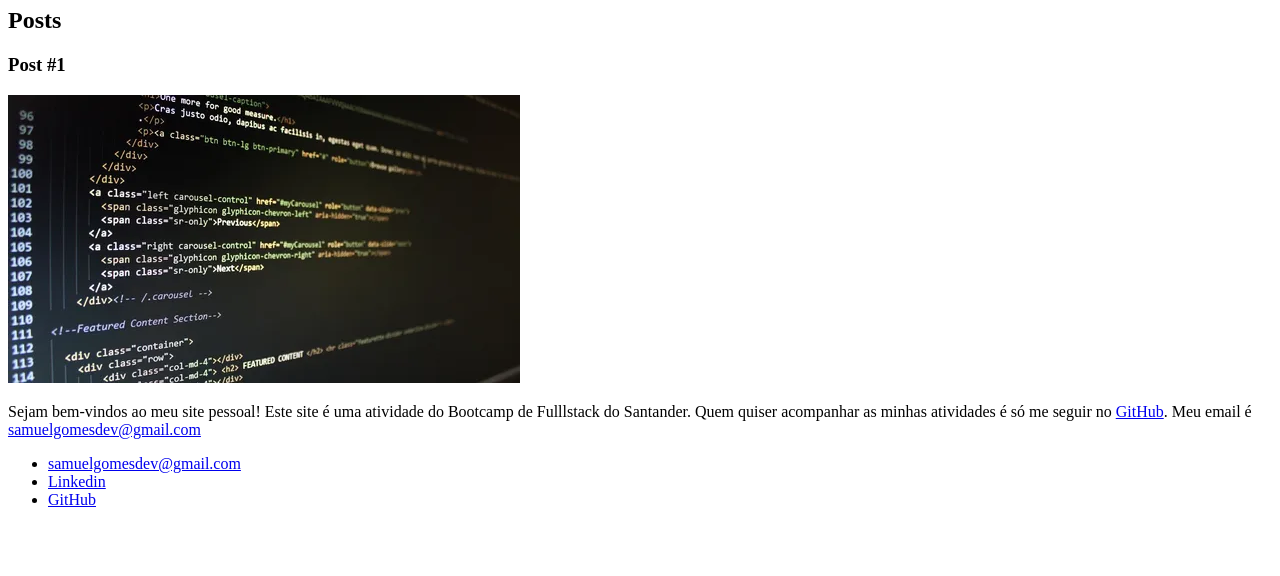
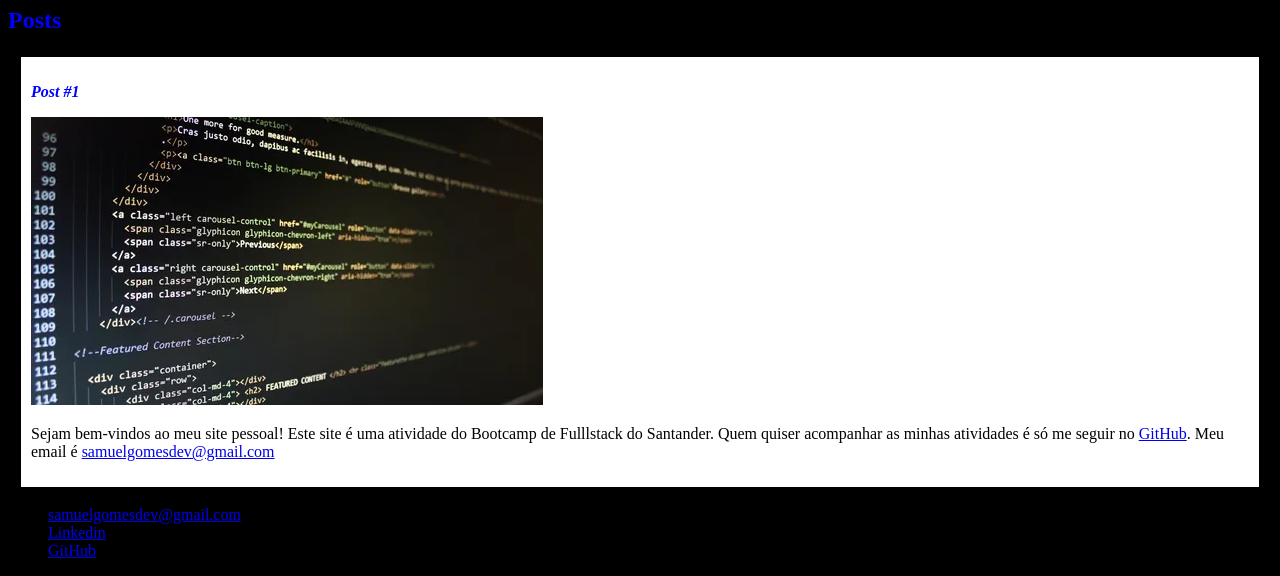
Before and after one commit to Samuelgomes3/Site-Pessoal, a plain HTML site: page index.html in a window 1280 px wide. Shown: the part 1585-2161 px from the top of the page. Before the commit the page ends 2110 px from the top, so only its background shows below. Drawn offline with Linux system fonts and the light colour scheme.

Commit message:
Estilizando box-model

```diff
--- a/index.html
+++ b/index.html
@@ -3,19 +3,20 @@
     <head>
         <meta charset="utf-8">
         <title>Samuel Gomes</title>
+        <link rel="stylesheet" href="style.css">
     </head>
     <body>
         <header>
             <img src="Componentes/Imagem/bootcamp.png" alt="Ilustração Bootcamp Santander">
-            <h1>Samuel Gomes</h1>
+            <h1 id="title">Samuel Gomes</h1>
         </header>
         <section>
             <header>
-                <h2>Posts</h2>
+                <h2 class="subtitle">Posts</h2>
             </header>
-            <article>
+            <article class="post">
                 <header>
-                    <h3>Post #1</h3>
+                    <h3 class="post_title">Post #1</h3>
                     <img src="Componentes/Imagem/Imagem2.webp" alt="IDE">
                 </header>
                 <p>Sejam bem-vindos ao meu site pessoal! Este site é uma atividade do Bootcamp de Fulllstack do Santander. Quem quiser acompanhar as minhas atividades é só me seguir no <a href="https://github.com/Samuelgomes3" target="_blank">GitHub</a>. Meu email é <a href="mailto:samuelgomesdev@gmail.com" target="_blank">samuelgomesdev@gmail.com</a></p>
--- /dev/null
+++ b/style.css
@@ -0,0 +1,18 @@
+body{
+    background: black;
+}
+#title, .subtitle, .post_title {
+    color: blue;
+}
+
+.post_title {
+    font-size: 16px;
+    font-style: italic;
+}
+
+.post {
+    background: white;
+    padding: 10px;
+    border: 3px solid black;
+    margin: 10px;
+}
```
